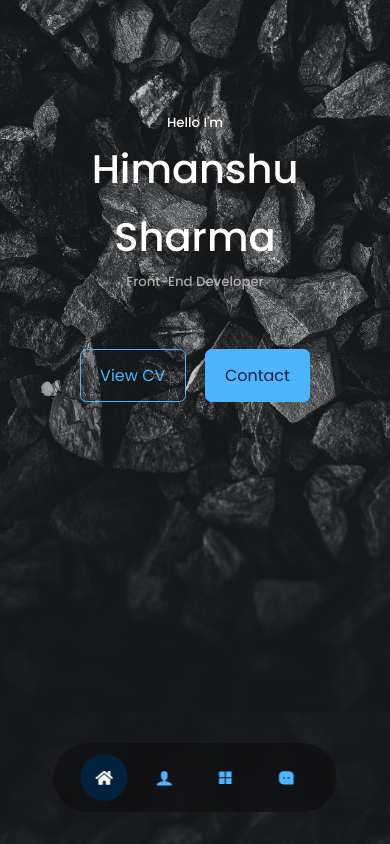
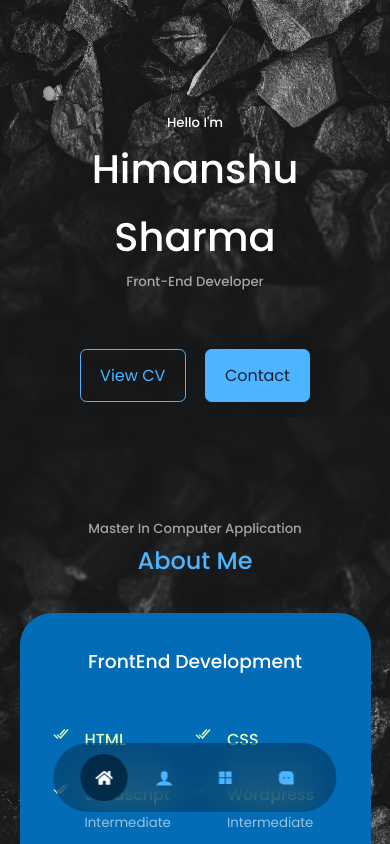
Before and after one commit to hsharma700/my-portfolio-2024, a React (Create React App) app: page / in a window 390 px wide. Shown: the top 844 px of the page. Built offline with nearby package versions, Linux system fonts and the light colour scheme; a web font is replaced by a local one.

Commit message:
Update header.scss

```diff
--- a/src/components/header/header.scss
+++ b/src/components/header/header.scss
@@ -1,5 +1,5 @@
 header{
-    height: 60vh;
+    height: 50vh;
     padding-top: 7rem;
     overflow: hidden;
 }
@@ -63,7 +63,7 @@ margin-bottom: 2rem;
 /*======Media Query (Tablet)=======*/
 @media screen and (max-width:1024px) {
     .header{
-        height: 68vh;
+        height: 58vh;
     }
 }
 /*======Media Query (Mobile)=======*/
@@ -72,7 +72,7 @@ margin-bottom: 2rem;
         // border: 1px solid red;
     }
     header{
-        height: 120vh;
+        height: 50vh;
 
 }
 .header_container{
```
